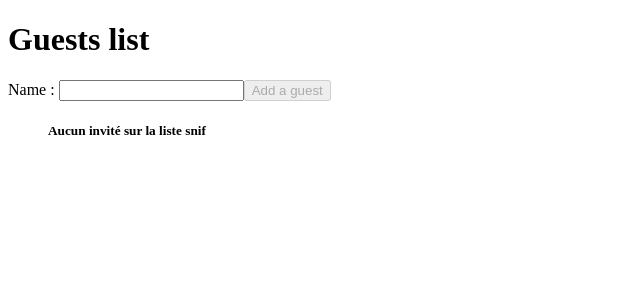
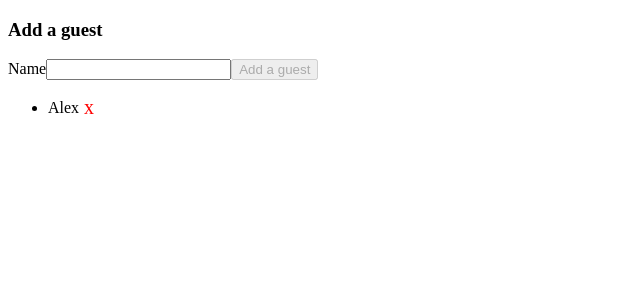
Before and after one commit to ndjerrou/react-week1-fsd53, a React (Vite) app: page / in a window 1280 px wide. Shown: the top 300 px of the page, without its empty margins (0-640 px from the left). Built offline with nearby package versions, Linux system fonts and the light colour scheme.

Commit message:
correction exo

```diff
--- /dev/null
+++ b/src/components/Guest.jsx
@@ -0,0 +1,9 @@
+function Guest({ name, onClick }) {
+  return (
+    <li style={{ cursor: 'pointer' }} onClick={onClick}>
+      {name}
+    </li>
+  );
+}
+
+export default Guest;
--- /dev/null
+++ b/src/components/GuestAdd.jsx
@@ -0,0 +1,22 @@
+import { useState } from 'react';
+
+function GuestAdd({ onAddGuest }) {
+  const [name, setName] = useState('');
+
+  const handleGuest = () => {
+    setName('');
+    onAddGuest(name);
+  };
+  return (
+    <div>
+      <h3>Add a guest</h3>
+      <label>Name</label>
+      <input value={name} onChange={e => setName(e.target.value)} />
+      <button onClick={handleGuest} disabled={name.length <= 3}>
+        Add a guest
+      </button>
+    </div>
+  );
+}
+
+export default GuestAdd;
--- a/src/components/GuestList.jsx
+++ b/src/components/GuestList.jsx
@@ -1,85 +1,44 @@
-import { useState, useRef } from 'react';
-
-import clsx from 'clsx';
-import { toast } from 'sonner';
-import { TiDelete } from 'react-icons/ti';
-
-import './GuestList.css';
+import { useState } from 'react';
+import Guest from './Guest';
+import GuestAdd from './GuestAdd';
+import GuestRemove from './GuestRemove';
+import GuestUpdate from './GuestUpdate';
 
 function GuestList() {
-  const [name, setName] = useState('');
-  const [guests, setGuests] = useState([]);
+  const [guests, setGuests] = useState(['Alex']);
+  const [isUpdate, setUpdate] = useState(false);
 
-  const inputRef = useRef(null);
-
-  const addGuest = () => {
+  const handleAddGuest = name => {
     setGuests(prevState => [...prevState, name]);
-
-    setName('');
-
-    inputRef.current.focus();
-
-    toast.success('Invité admis à la soirée');
   };
 
-  const printBgColor = idx => clsx('name__item', idx % 2 && 'color');
+  const removeGuest = guest => setGuests(guests.filter(el => el !== guest));
 
-  const deleteGuest = guest => {
-    console.log('A supprimer : ', guest);
-
-    // const filteredGuests = guests.filter(el => el !== guest);
-
-    const filteredGuests = guests.filter(el => {
-      // lors du parcours de nos éléments
-
-      // SI el === guest à supprimer ==> pas de conservation dans l'output
-
-      // sinon oui
-
-      el === guest; // pas de conservation ==> return false
-
-      return el !== guest;
-    });
-
-    console.log('FilteredGuests = ', filteredGuests);
-
-    setGuests(filteredGuests);
-
-    toast.error('Invité supprimé !');
-  };
+  const updateGuest = (name, idx) =>
+    setGuests(guests.map((guest, idxMap) => (idxMap === idx ? name : guest)));
 
   return (
     <>
-      <h1>Guests list</h1>
-      <label>Name : </label>
-      <input
-        ref={inputRef}
-        value={name}
-        onChange={e => setName(e.target.value)}
-      />
-      <button onClick={addGuest} disabled={name.length <= 3}>
-        Add a guest
-      </button>
-
-      <div>
+      <GuestAdd onAddGuest={handleAddGuest} />
       <ul>
         {guests.map((guest, idx) => (
           <div
-              key={guest + Math.random()}
-              style={{ display: 'flex', alignItems: 'center' }}
+            style={{ display: 'flex', gap: '5px', alignItems: 'center' }}
+            key={idx}
           >
-              <li className={printBgColor(idx)}>{guest}</li>
-              <TiDelete color='red' onClick={() => deleteGuest(guest)} />
+            <Guest key={idx} name={guest} onClick={() => setUpdate(true)} />
+            <GuestRemove guest={guest} onRemove={removeGuest} />
+            {isUpdate && (
+              <GuestUpdate
+                onVisible={setUpdate}
+                guest={guest}
+                onUpdate={updateGuest}
+                idx={idx}
+              />
+            )}
           </div>
         ))}
-          {/* Exo */}
-          {/* Add a message\ */}
-          {/* No guests ==> "Aucun invité sur la liste" */}
-
-          {guests.length === 0 && <h5>Aucun invité sur la liste snif</h5>}
-          {/* {!guests.length && <h5>Aucun invité sur la liste snif</h5>} */}
       </ul>
-      </div>
     </>
   );
 }
--- /dev/null
+++ b/src/components/GuestRemove.jsx
@@ -0,0 +1,12 @@
+function GuestRemove({ onRemove, guest }) {
+  return (
+    <span
+      style={{ cursor: 'pointer', color: 'red', fontSize: '20px' }}
+      onClick={() => onRemove(guest)}
+    >
+      x
+    </span>
+  );
+}
+
+export default GuestRemove;
--- /dev/null
+++ b/src/components/GuestUpdate.jsx
@@ -0,0 +1,15 @@
+import { useState } from 'react';
+
+function GuestUpdate({ onUpdate, idx, guest, onVisible }) {
+  const [name, setName] = useState(guest);
+  return (
+    <div>
+      <input value={name} onChange={e => setName(e.target.value)} />
+      <button onClick={() => onUpdate(name, idx) & onVisible(false)}>
+        Update
+      </button>
+    </div>
+  );
+}
+
+export default GuestUpdate;
```
Also changed, not shown: src/components/Counter.jsx (deleted, +0 -37 lines). Lines whose indentation alone changed are shown as unchanged.
